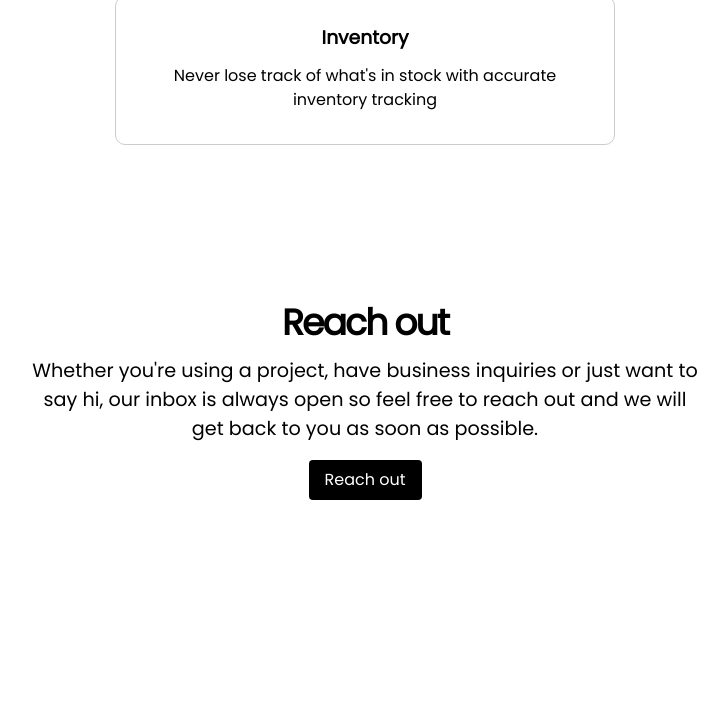
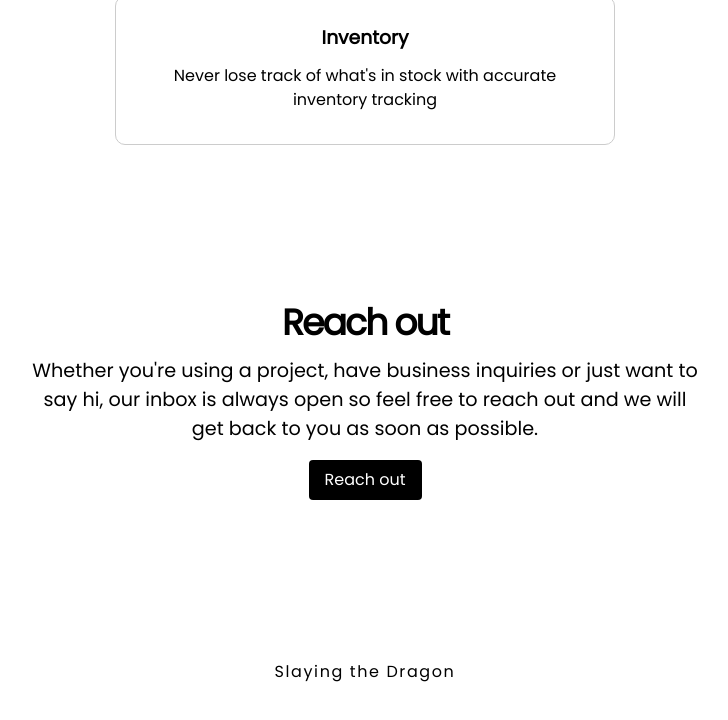
Before and after one commit to LongTangGithub/Frontend, a plain HTML site: page CSS/Flexbox/Project/index.html in a window 1280 px wide. Shown: the part 1973-2693 px from the top of the page, without its empty margins (275-1003 px from the left). After the commit the page ends 2657 px from the top, so only its background shows below. Drawn offline with Linux system fonts and the light colour scheme.

Commit message:
Footer finished

```diff
--- a/CSS/Flexbox/Project/index.html
+++ b/CSS/Flexbox/Project/index.html
@@ -128,6 +128,9 @@
         </p>
         <a href="mailto:@liltangchannel@gmail.com" class="btn" target="_blank" rel="noopener noreferrer">Reach out</a>
     </section>
-    <div style="height: 100dvh"></div>
+
+    <footer class="footer container">
+        <h2 class="footer__title">Slaying the Dragon</h2>
+    </footer>
 </body>
 </html>
--- a/CSS/Flexbox/Project/styles.css
+++ b/CSS/Flexbox/Project/styles.css
@@ -215,6 +215,18 @@ button{
     margin: 1rem auto;
 }
 
+/* Footer */
+.footer {
+    margin-top: 10rem;
+    text-align: center;
+}
+
+.footer__title {
+    font-size: 1rem;
+    font-weight: 300;
+    letter-spacing: 0.1em;
+}
+
 /* Utility Class */
 .btn{
     text-decoration: none;
```
